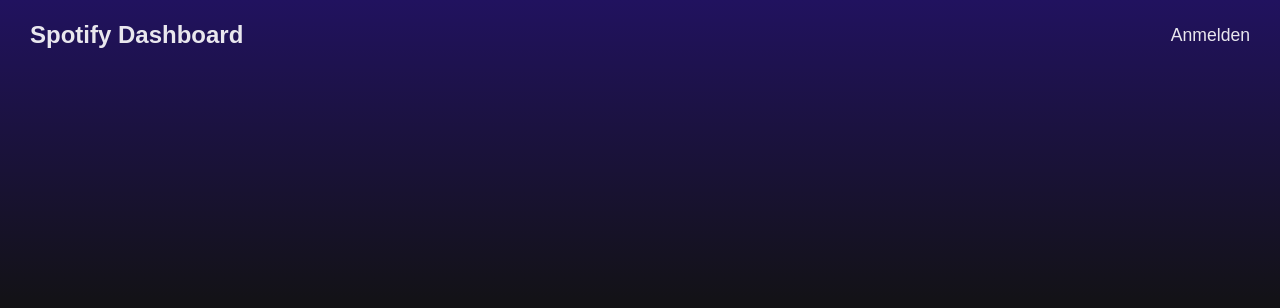
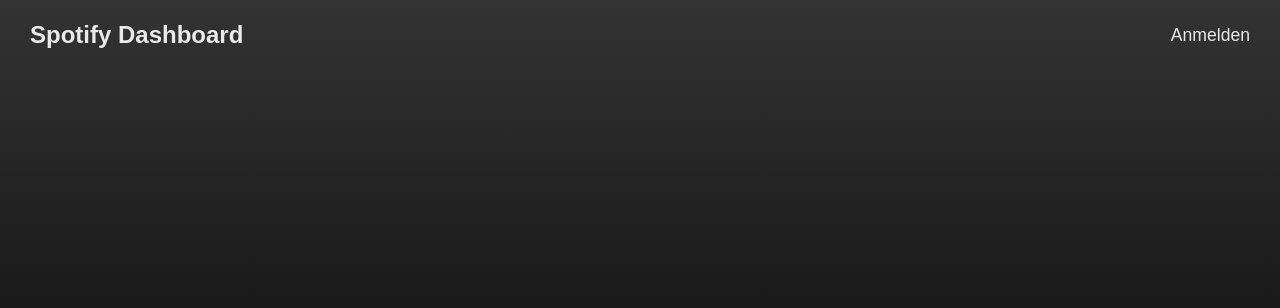
Before and after one commit to NoOneHardy/spotify-dashboard, an Angular app: page / in a window 1280 px wide. Shown: the top 308 px of the page. Built offline with nearby package versions, Linux system fonts and the light colour scheme; a web font is replaced by a local one.

Commit message:
Update styles.css

```diff
--- a/src/styles.css
+++ b/src/styles.css
@@ -26,7 +26,7 @@
   --spotify-background-dropdown-dark: #282828;
   --spotify-text-dark: #ffffffe6;
   --spotify-background-base-dark: #0000008a;
-  --spotify-background-padding-top: #21125f;
+  --spotify-background-padding-top: #333;
 }
 
 * {
@@ -37,7 +37,7 @@
 
 body {
   height: 100%;
-  background-image: linear-gradient(to top, #121212 60%, var(--spotify-background-padding-top))
+  background-image: linear-gradient(to top, #121212 50%, var(--spotify-background-padding-top))
 }
 
 html {min-height: 100%}
```
